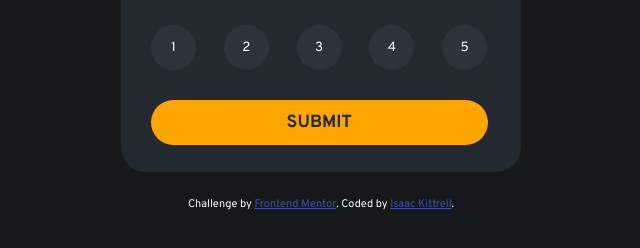
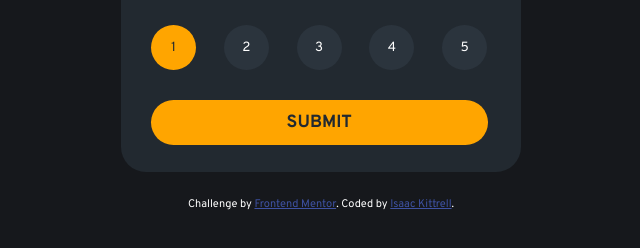
Before and after one commit to dripper91/frontend-mentor-interactive-rating-component, a plain HTML site: page index.html in a window 1280 px wide. In both pictures the pointer is over the button 492 px from the left and 435 px from the top of the page. Shown: the part 388-636 px from the top of the page, without its empty margins (319-959 px from the left). Drawn offline with Linux system fonts and the light colour scheme.

Commit message:
used focus state to change color of selected button

```diff
--- a/styles.css
+++ b/styles.css
@@ -98,22 +98,19 @@ button:last-child {
     border: none;
 }
 
-.btns-container button:hover, .submit-btn:hover {
-    cursor: pointer;
+button.active, button:focus, button:focus:hover {
+    background-color: white;
+    color: #222930
 }
 
-.btns-container button:active {
+button:hover, .submit-btn:hover {
+    cursor: pointer;
     background-color: orange;
     color: #222930;
 }
 
 .submit-btn:active {
     background-color: white;
-}
-
-.active {
-    background-color: white;
-    color: #222930;
 }
 
 .hidden {
```
